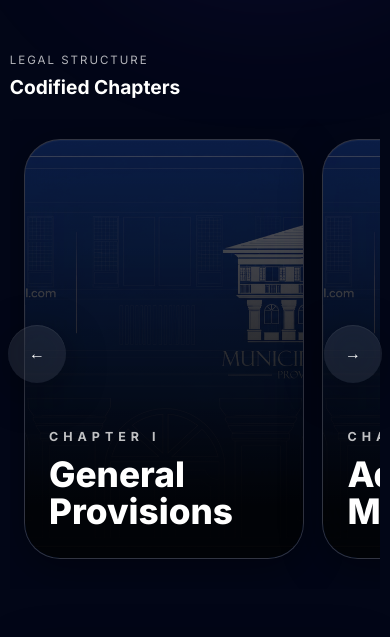
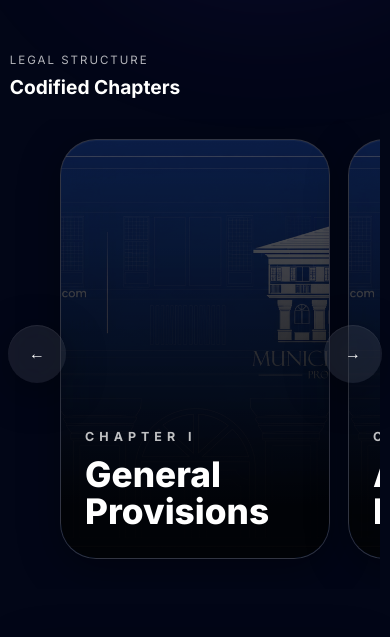
Before and after one commit to Yey0c0ke/Santa-Ordinance-Portal, a plain HTML site: page 01-main-system/index.html in a window 390 px wide. Shown: the part 906-1543 px from the top of the page. Drawn offline with Linux system fonts and the light colour scheme; grey boxes are pictures that could not be loaded.

Commit message:
IOS MOBILE CHAPTER CAROUSEL FIX (1)

```diff
--- a/01-main-system/style.css
+++ b/01-main-system/style.css
@@ -871,6 +871,7 @@ bottom:95px;
 /* =========================================
 IOS MOBILE CHAPTER CAROUSEL FIX
 LGU PORTAL 14
+PRESERVED SYSTEM
 ========================================= */
 
 @media (max-width:768px){
@@ -884,6 +885,9 @@ padding:0 10px;
 
 .chapters-track{
 display:flex;
+justify-content:flex-start;
+align-items:center;
+
 gap:18px;
 
 overflow-x:auto;
@@ -891,7 +895,7 @@ overflow-x:auto;
 scroll-snap-type:x mandatory;
 scroll-behavior:smooth;
 
-padding:20px 14px 30px;
+padding:20px calc(50vw - 37%) 30px;
 
 scrollbar-width:none;
 }
@@ -901,8 +905,10 @@ display:none;
 }
 
 .chapter-card{
-flex:0 0 82%;
-max-width:82%;
+flex:0 0 74%;
+max-width:74%;
+
+margin:auto;
 
 height:420px;
 
```
